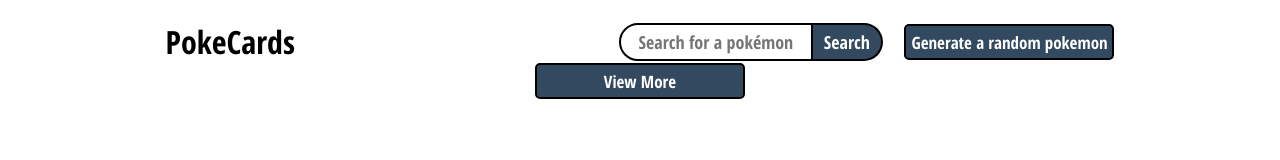
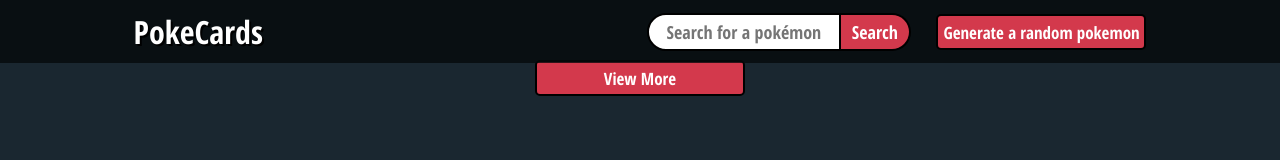
Before and after one commit to DouglasBomfim/PokeCards, a plain HTML site: page index.html in a window 1280 px wide. Drawn offline with Linux system fonts and the light colour scheme; no server answers.

Commit message:
Modificações visuais

```diff
--- a/index.html
+++ b/index.html
@@ -7,11 +7,13 @@
     <link rel="stylesheet" href="styles.css">
 </head>
 <body>
-    <div class="container">
-        <h1>PokeCards</h1>
-        <input type="text" placeholder="Search for a pokémon" id="input_data">
-        <input type="button" id="search_button" value="Search" onclick="search_pokemon()">
-        <input type="button" value="Generate a random pokemon" onclick="random_pokemon()">
+    <div class="navbar">
+        <div class="container">
+            <h1 id="nav_h1">PokeCards</h1>
+            <input type="text" placeholder="Search for a pokémon" id="input_data">
+            <input type="button" id="search_button" value="Search" onclick="search_pokemon()">
+            <input type="button" value="Generate a random pokemon" onclick="random_pokemon()">
+        </div>
     </div>
     <div hidden class="spinner"></div>
     <div id="cards"></div>
--- a/styles.css
+++ b/styles.css
@@ -8,22 +8,9 @@
     to { transform: rotate(360deg); }
 }
 
-.container {
-    display: flex;
-    justify-content: center;
-    align-items: center;
-}
-
-.spinner {
-    margin-left: auto;
-    margin-right: auto;
-    margin-top: 150px;
-    border: 8px solid rgba(0, 0, 0, .1);
-    border-left-color: #324960;
-    height: 100px;
-    width: 100px;
-    border-radius: 60%;
-    animation: spin 1s linear infinite;
+#nav_h1 {
+    color: white;
+    text-shadow: 2px 2px black;
 }
 
 #input_data {
@@ -51,18 +38,23 @@
     border: 2px solid black;
     border-top-left-radius: 0;
     border-bottom-left-radius: 0;
-    background: #324960;
+    background: #d3394c;
     color: white;
     font-size: 18px;
     border-left: none;
     outline: none;
 }
 
-body {
-    text-align: center;
+#cards {
     width: 1080px;
     margin: auto;
-    margin-top: 20px;
+}
+
+body {
+    background-color: #1a2730;
+    text-align: center;
+    margin: auto;
+    padding-top: 60px;
 }
 
 img {
@@ -77,8 +69,14 @@ h1, h2, h3, h4, h5 {
 }
 
 p {
+    text-shadow: 2px 2px black;
+    color: white;
     font-size: 3em;
     padding: 3em;
+}
+
+input:focus::placeholder {
+    color: transparent;
 }
 
 input[type=button] {
@@ -88,26 +86,52 @@ input[type=button] {
     padding: 5px;
     border-radius: 5px;
     border: 2px solid black;
-    background: #324960;
+    background: #d3394c;
     color: white;
     font-size: 17px;
     cursor: pointer;
     outline: none;
 }
 
+.navbar {
+    top: 0;
+    position: fixed;
+    width: 100%;
+    padding: 10px 0;
+    background-color: rgba(6, 10, 12, 0.8);
+}
+
+.container {
+    display: flex;
+    justify-content: center;
+    align-items: center;
+}
+
+.spinner {
+    margin-left: auto;
+    margin-right: auto;
+    margin-top: 150px;
+    border: 8px solid rgba(0, 0, 0, .2);
+    border-left-color: #d3394c;
+    height: 100px;
+    width: 100px;
+    border-radius: 60%;
+    animation: spin 1s linear infinite;
+}
+
 .card {
     display: inline-block;
     width: 300px;
-    padding: 1em;
+    padding: 10px;
     border-radius: 15px;
     margin: 10px;
     text-align: left;
     box-shadow: 0px 5px 20px -10px #111;
-    position: relative;
+    /*position: relative;*/
     transition: 0.4s;
 }
 
-.card:hover {
+/*.card:hover {
     transform: translateY(-10px);
     transition: 0.4s ease-out;
 }
@@ -116,12 +140,12 @@ input[type=button] {
     position: relative;
     left: 2px;
     transition: 0.4s ease-out;
-}
+}*/
 
 .card__caption {
     background-color: #ffffffa6;
     padding: 1em;
-    position: relative;
+    /*position: relative;*/
     border-radius: 0 0 3px 3px;
 }
 
@@ -151,7 +175,7 @@ input[type=button] {
 
 .card__type {
     display: inline-block;
-    position: relative;
+    /*position: relative;*/
     margin-left: 5px;
     top: 0;
     right: 0;
```
